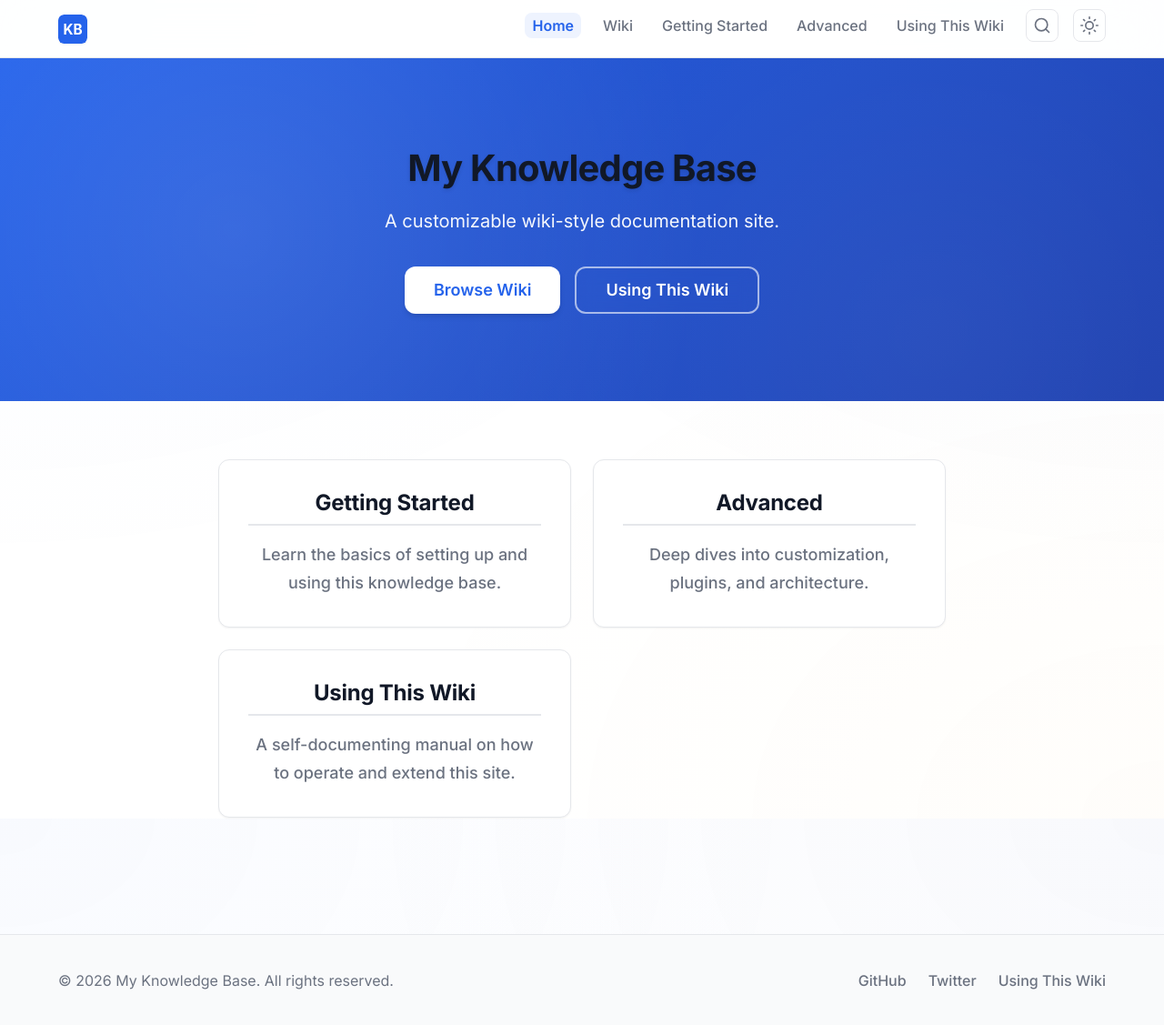
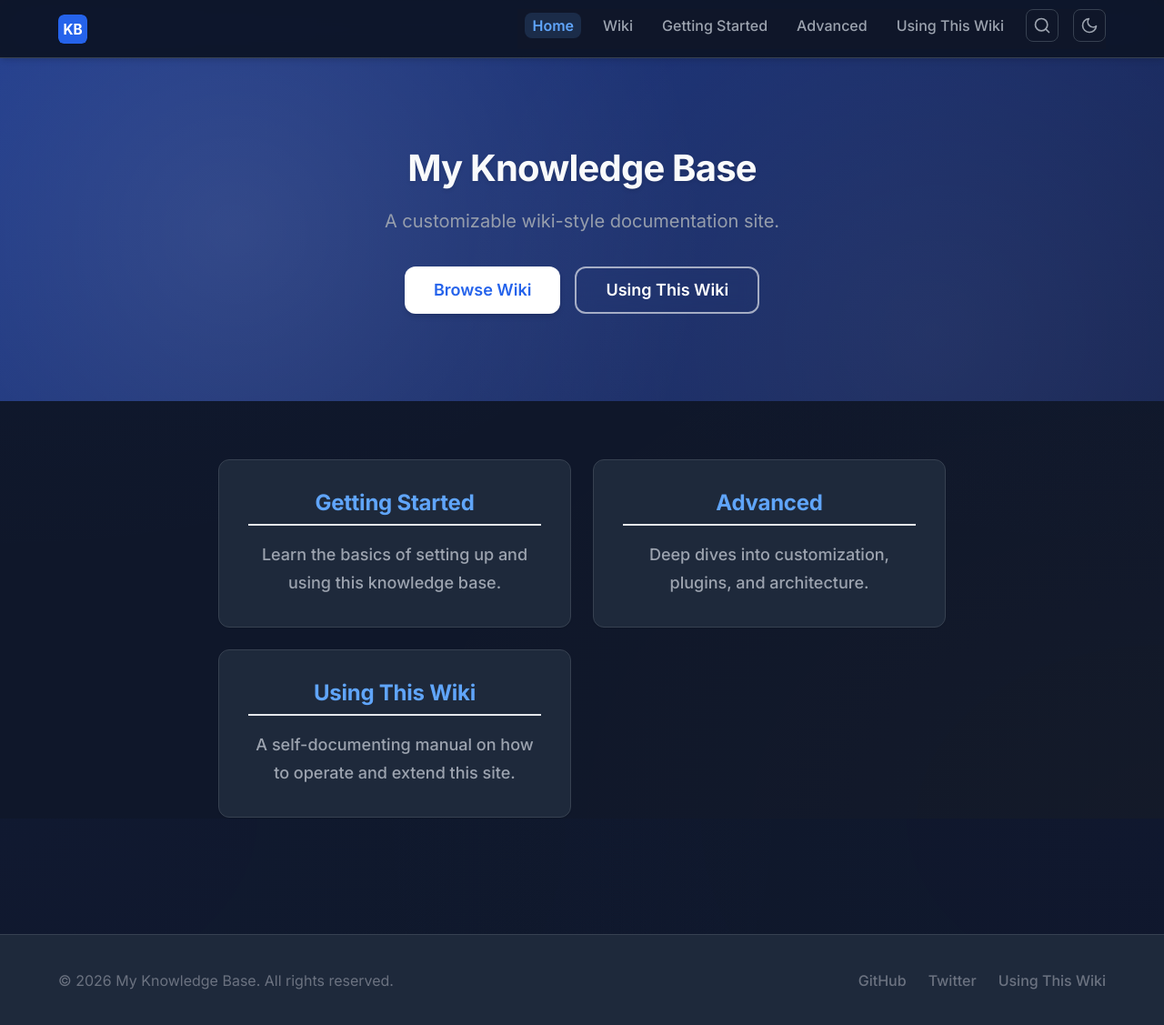
Before and after one commit to jemmonsss/Js-Knolagebase, a Jekyll site: the page built from index.md, in a window 1280 px wide and 1128 px high. Shown: the whole window at 91% size. Built offline with Jekyll 4.4.1, drawn with Linux system fonts in a browser that asks for light colours; comment, search, counter and statistics services are not loaded.

Commit message:
fix: remove Jekyll front matter from main.js and pass theme via data attribute

```diff
--- a/_layouts/default.html
+++ b/_layouts/default.html
@@ -1,5 +1,5 @@
 <!DOCTYPE html>
-<html lang="{{ page.lang | default: site.lang | default: 'en' }}">
+<html lang="{{ page.lang | default: site.lang | default: 'en' }}" data-default-theme="{{ site.appearance.default | default: 'dark' }}">
 <head>
   <meta charset="utf-8">
   <meta name="viewport" content="width=device-width, initial-scale=1">
--- a/assets/js/main.js
+++ b/assets/js/main.js
@@ -1,5 +1,3 @@
----
----
 (function () {
   'use strict';
 
@@ -95,7 +93,7 @@
   function getPreferredTheme() {
     const stored = localStorage.getItem('theme');
     if (stored) return stored;
-    return '{{ site.appearance.default | default: "dark" }}';
+    return document.documentElement.getAttribute('data-default-theme') || 'dark';
   }
 
   function applyTheme(theme) {
```
